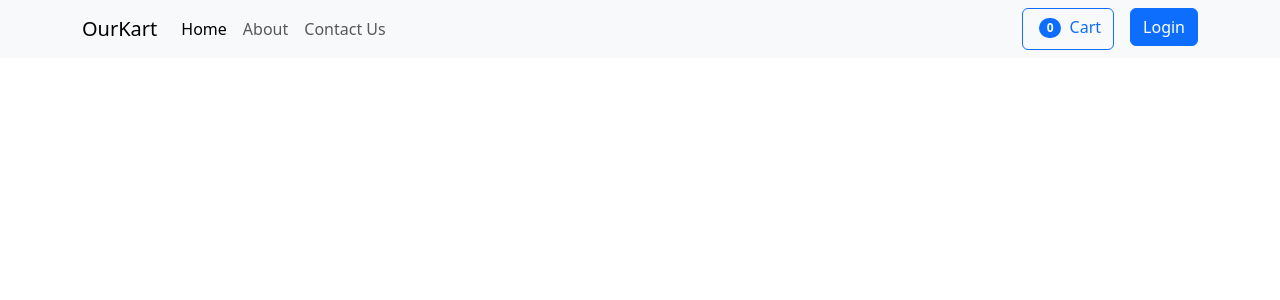
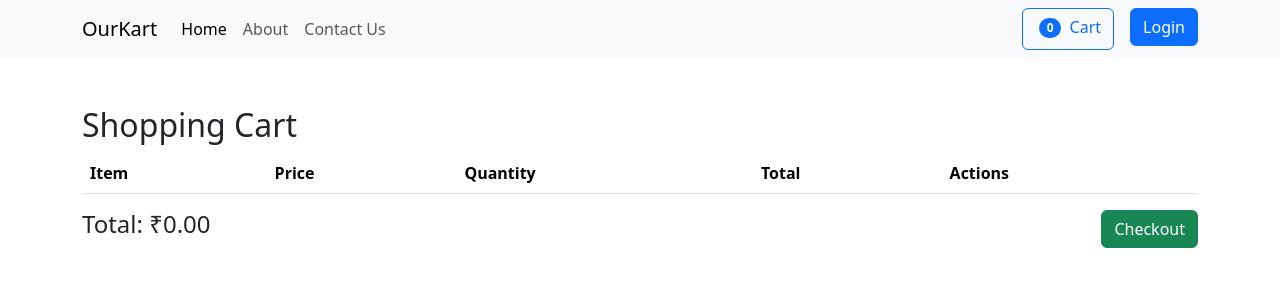
Before and after one commit to RaviGupta016541/OurKart, a React (Vite) app: page /cart in a window 1280 px wide. Shown: the top 300 px of the page. Built offline with nearby package versions, Linux system fonts and the light colour scheme.

Commit message:
added cart page

```diff
--- a/src/App.jsx
+++ b/src/App.jsx
@@ -7,6 +7,7 @@ import { BrowserRouter,Route, Routes } from 'react-router-dom'
 import About from './components/about/About'
 import ContactUs from './components/contactus/ContactUs '
 import ViewProduct from './components/product/ViewProduct'
+import Cart from './components/cart/Cart';
 
 export const store=createContext();
 
@@ -17,8 +18,6 @@ function App() {
   const [cart,setCart]=useState([])
   return (
     <>
-
-
      <BrowserRouter>
      <store.Provider value={[cart,setCart]} >
 
@@ -27,6 +26,7 @@ function App() {
         <Route path='/' element={<Home/>} />
         <Route path='/about' element={<About/>} />
         <Route path='/contact' element={<ContactUs/>} />
+        <Route path='/cart' element={<Cart/>} />
         <Route path='/product/:id' element={<ViewProduct/>} />
       </Routes>
      </store.Provider>
--- /dev/null
+++ b/src/components/cart/Cart.jsx
@@ -0,0 +1,100 @@
+import React, { useState,useContext } from 'react';
+import { store } from '../../App';
+
+const Cart = () => {
+
+  const [cart, setCart] = useContext(store)
+
+  // Update quantity
+
+  const updateQuantity = (id, increment) => {
+    setCart(cart.map(item => {
+      if (item.id === id) {
+        const newQuantity = item.quantity + increment;
+
+        // Check if the new quantity exceeds the maximum limit of 3
+        if (newQuantity > 3) {
+          alert('You can only order a maximum of 3 items for any product.');
+          return item; // Return the item without updating the quantity if the limit is exceeded
+        }
+
+        // Otherwise, update the quantity with a minimum of 1
+        return { ...item, quantity: Math.max(1, newQuantity) };
+      }
+      return item;
+    }));
+  };
+
+
+  //remove item from cart
+  const removeItem=(id)=>{
+    const updatedCart = cart.filter(item => item.id !== id);
+    setCart(updatedCart);
+  }
+
+  // Calculate total price
+  const calculateTotal = () => {
+    const total=cart.reduce((total, item) => total + item.price*10 * item.quantity, 0)
+    return total.toFixed(2) ;
+  };
+
+  // Handle checkout
+  const handleCheckout = () => {
+    alert('Proceeding to checkout...');
+  };
+
+  return (
+    <div className="container my-5">
+      <h2>Shopping Cart</h2>
+      <div className="table-responsive">
+        <table className="table">
+          <thead>
+            <tr>
+              <th>Item</th>
+              <th>Price</th>
+              <th>Quantity</th>
+              <th>Total</th>
+              <th>Actions</th>
+            </tr>
+          </thead>
+          <tbody>
+            {cart.map((item) => (
+              <tr key={item.id}>
+                <td>{item.title}</td>
+                <td>₹{(item.price*10).toFixed(2)}</td>
+                <td>
+                  <button
+                    className="btn btn-sm btn-secondary"
+                    onClick={() => updateQuantity(item.id, -1)}
+                  >
+                    -
+                  </button>
+                  <span className="mx-2">{item.quantity}</span>
+                  <button
+                    className="btn btn-sm btn-secondary"
+                    onClick={() => updateQuantity(item.id, 1)}
+                  >
+                    +
+                  </button>
+                </td>
+                <td>₹{((item.price*10) * item.quantity).toFixed(2)}</td>
+                <td>
+                  <button className="btn btn-sm btn-danger" onClick={() => removeItem(item.id)}>
+                    Remove
+                  </button>
+                </td>
+              </tr>
+            ))}
+          </tbody>
+        </table>
+      </div>
+
+      <div className="d-flex justify-content-between">
+        <h4>Total: ₹{calculateTotal()}</h4>
+        <button className="btn btn-success" onClick={handleCheckout}>Checkout</button>
+      </div>
+    </div>
+  );
+};
+
+export default Cart;
--- a/src/components/header/Header.jsx
+++ b/src/components/header/Header.jsx
@@ -36,12 +36,14 @@ const Header = () => {
             </Link>
           </ul>
           <ul className="navbar-nav ms-auto mb-2 mb-lg-0">
+          <Link to='/cart' className="textDecorate">
             <li className="nav-item">
               <button className="btn btn-outline-primary me-3">
                 <span class="badge text-bg-primary rounded-pill m-1">{cart.length}</span>
                 <i className="bi bi-cart"></i> Cart
               </button>
             </li>
+          </Link>
             <li className="nav-item">
               <button className="btn btn-primary">Login</button>
             </li>
```
